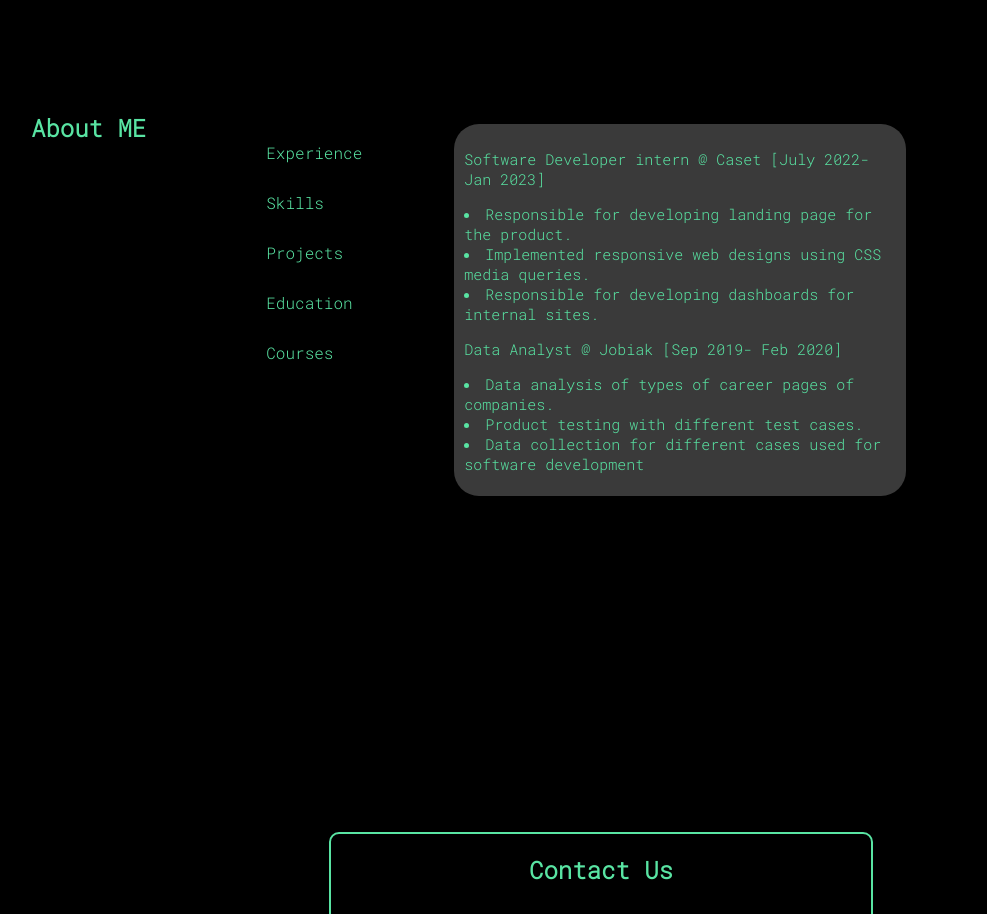
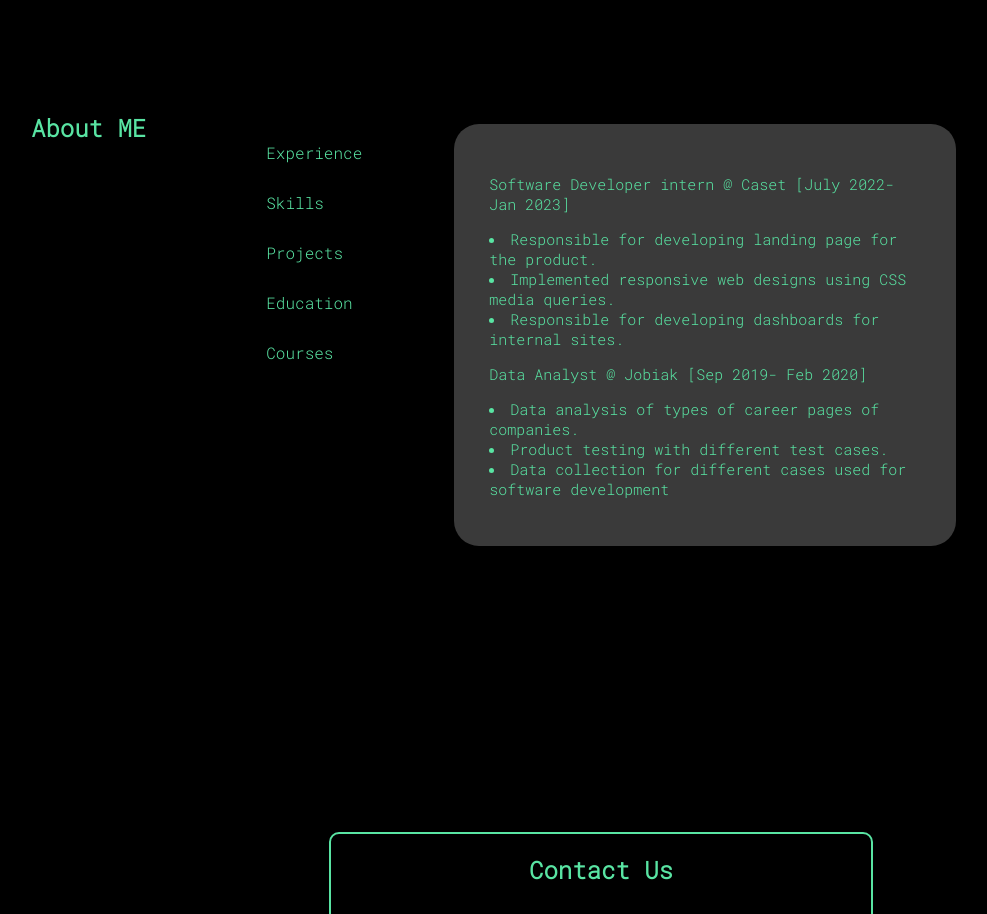
Before and after one commit to dinesh-Alex/portfolio-x, a React (Create React App) app: page / in a window 1280 px wide. Shown: the part 1440-2354 px from the top of the page, without its empty margins (39-1026 px from the left). Built offline with nearby package versions, Linux system fonts and the light colour scheme.

Commit message:
Update mediaq.css

```diff
--- a/src/components/mediaq.css
+++ b/src/components/mediaq.css
@@ -150,7 +150,7 @@ flex-wrap: wrap;
 }
 
 .item {
-  padding: 10px;
+  padding: 35px;
   background-color: rgb(58, 58, 58);
   height: 22rem;
   width: 27rem;
```
